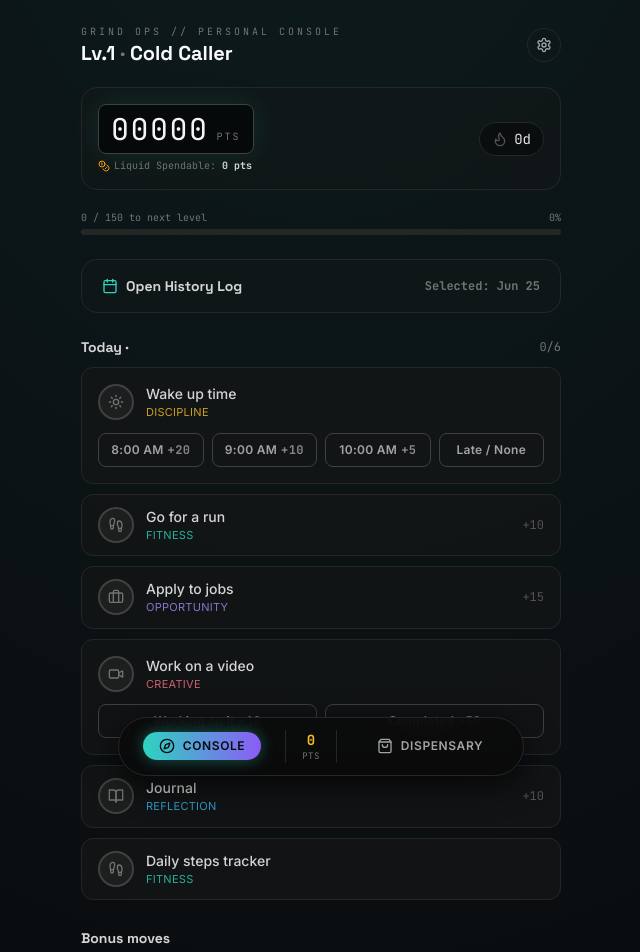
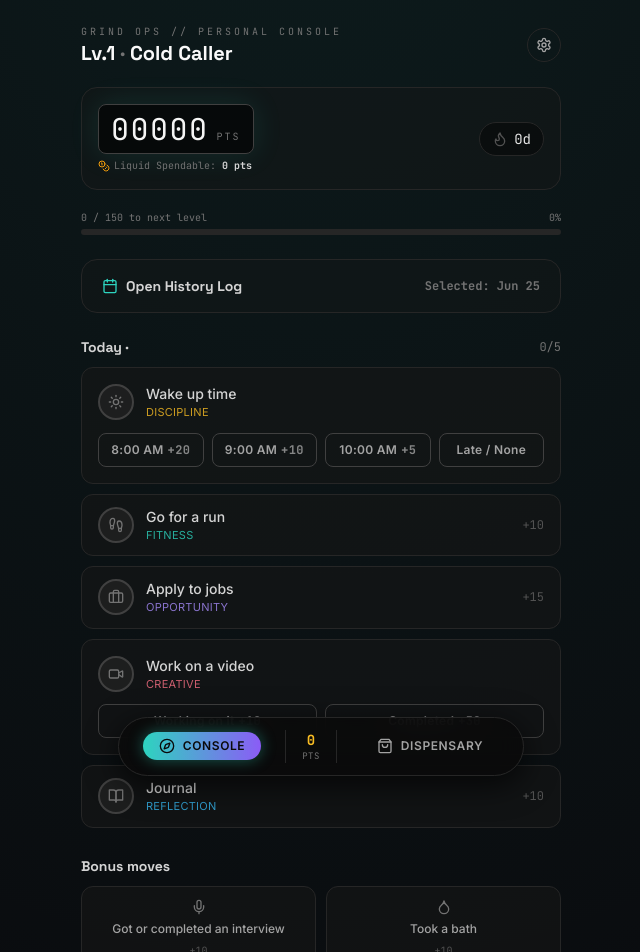
Before and after one commit to Salazar69420/grind, a React (Vite) app: page / in a window 1280 px wide. Shown: the top 952 px of the page, without its empty margins (319-959 px from the left). Built offline with nearby package versions, Linux system fonts and the light colour scheme.

Commit message:
feat: remove daily steps tracker task from console, settings and points calculation

```diff
--- a/src/App.jsx
+++ b/src/App.jsx
@@ -146,21 +146,7 @@ const TASK_DEFS = [
     tierKey: "videoTiers",
     stageField: "videoStage",
   },
-  { key: "journal", label: "Journal", sub: "Reflection", icon: BookOpen, color: "sky" },
-  {
-    key: "steps",
-    label: "Daily steps tracker",
-    sub: "Fitness",
-    icon: Footprints,
-    color: "teal",
-    metricField: "stepsCount",
-    metricBonusSuffix: "steps",
-    metricStep: "1000",
-    metricInputMode: "numeric",
-    metricPlaceholder: "Steps",
-    metricHint: "aim for 10,000 steps to get +10 pts",
-    calcBonus: (val, settings) => ({ points: val >= 10000 ? 10 : 0, tierLabel: val >= 10000 ? "10k steps" : null })
-  }
+  { key: "journal", label: "Journal", sub: "Reflection", icon: BookOpen, color: "sky" }
 ];
 
 const BONUS_DEFS = [
@@ -222,7 +208,7 @@ const COLOR_MAP = {
 };
 
 const DEFAULT_SETTINGS = {
-  taskPoints: { wake: 0, run: 10, jobs: 15, journal: 10, steps: 0 },
+  taskPoints: { wake: 0, run: 10, jobs: 15, journal: 10 },
   perfectDayBonus: 20,
   wakeTiers: [
     { id: "w8", points: 20, label: "8:00 AM" },
@@ -288,8 +274,6 @@ function blankDay() {
     video: false,
     videoStage: null,
     journal: false,
-    steps: false,
-    stepsCount: 0,
     bonusFlags: { interview: false, bath: false },
     pointsEarned: 0,
     perfectDay: false,
@@ -351,11 +335,9 @@ function recalcDay(day, settings) {
     if (tier) pts += tier.points;
   }
   if (day.journal) pts += settings.taskPoints.journal;
-  if (day.steps) pts += settings.taskPoints.steps;
-  if (day.steps && day.stepsCount >= 10000) pts += 10;
   if (day.bonusFlags?.interview) pts += settings.bonusPoints.interview;
   if (day.bonusFlags?.bath) pts += settings.bonusPoints.bath;
-  const allDone = day.wake && day.run && day.jobs && day.video && day.journal && day.steps;
+  const allDone = day.wake && day.run && day.jobs && day.video && day.journal;
   if (allDone) pts += settings.perfectDayBonus;
   return { ...day, pointsEarned: pts, perfectDay: allDone };
 }
```
